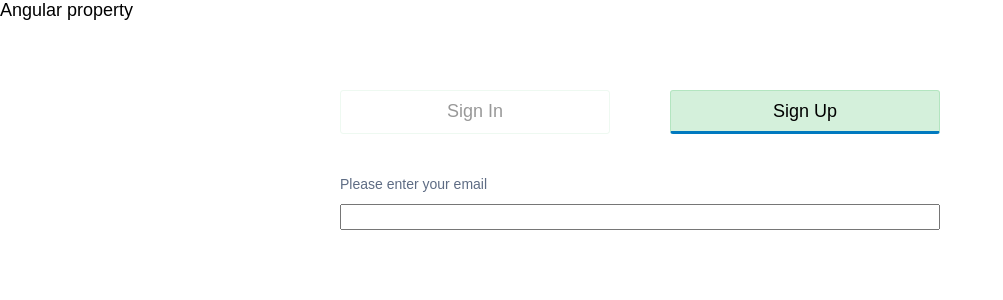
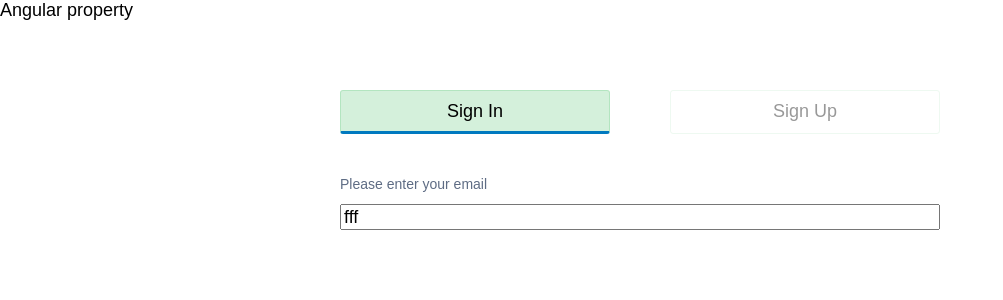
Before and after one commit to EkaterinaSaverina/my-first-angular-project, an Angular app: page / in a window 1280 px wide. Shown: the top 300 px of the page, without its empty margins (0-1003 px from the left). Built offline with nearby package versions, Linux system fonts and the light colour scheme.

Commit message:
HEDU-4899: Implement switch for tabs in LoginComponent

```diff
--- a/src/app/login/login.component.html
+++ b/src/app/login/login.component.html
@@ -3,14 +3,16 @@
 <div class="registration">
 
     <ul id="registration-tabs" class="registration-tabs">
-      <li data-tab="0" class="registration-tabs-tab">Sign In</li>
-      <li data-tab="1" class="registration-tabs-tab active-tab">Sign Up</li>
+        <li data-tab="0" class="registration-tabs-tab" (click)="changeActivity(true)" [class.active-tab]="logIn">Sign In
+        </li>
+        <li data-tab="1" class="registration-tabs-tab" (click)="changeActivity(false)" [class.active-tab]="!logIn">Sign
+            Up</li>
     </ul>
 
     <form class="registration-form" id="form">
-      <span class="registration-form-label">Please enter your email</span>
-      <input type="text" name="email" [(ngModel)]="email" />
+        <span class="registration-form-label">Please enter your email</span>
+        <input type="text" name="email" [(ngModel)]="email" />
 
     </form>
 
-  </div>
+</div>
--- a/src/app/login/login.component.ts
+++ b/src/app/login/login.component.ts
@@ -6,13 +6,19 @@ import { Component, Input, OnInit } from '@angular/core';
   styleUrls: ['./login.component.scss']
 })
 export class LoginComponent implements OnInit {
+
+  logIn: boolean = true;
+  email = 'fff';
+
   @Input() title: string;
-
-  email: string;
 
   constructor() { }
 
   ngOnInit(): void {
   }
 
+  changeActivity(isLogin:boolean): void {
+    this.logIn = isLogin;
+  }
+
 }
```
